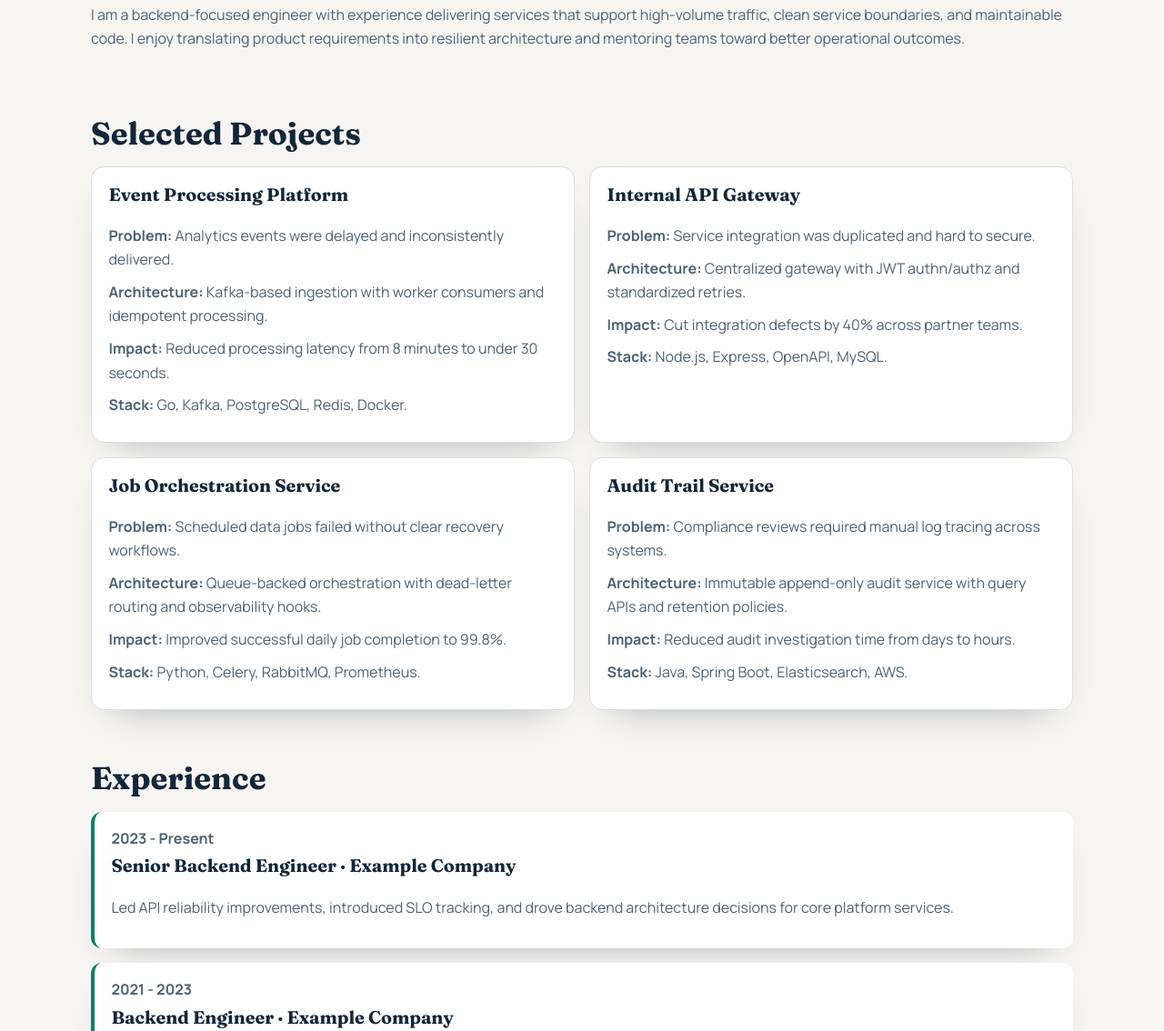
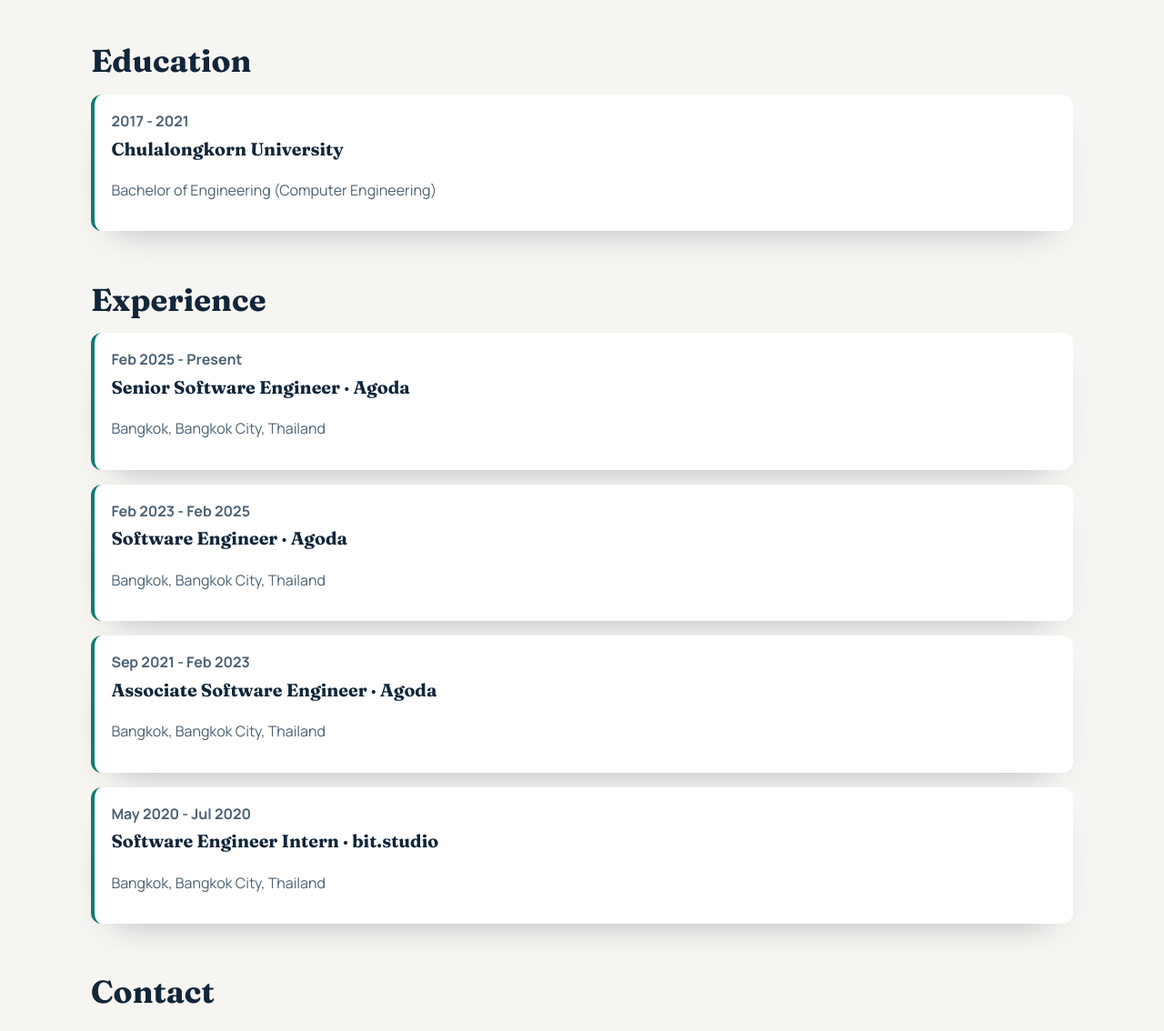
Before and after one commit to ttkuea/ttkuea.github.io, a plain HTML site: page index.html in a window 1280 px wide. Shown: the part 697-1831 px from the top of the page at 91% size. Drawn offline with Linux system fonts and the light colour scheme.

Commit message:
Update resume page with real profile, education, and headshot

```diff
--- a/index.html
+++ b/index.html
@@ -3,10 +3,10 @@
   <head>
     <meta charset="UTF-8" />
     <meta name="viewport" content="width=device-width, initial-scale=1.0" />
-    <title>Your Name | Backend Software Engineer</title>
+    <title>Kueakun Liwcharoenchai | Senior Software Engineer</title>
     <meta
       name="description"
-      content="Backend Software Engineer portfolio with selected projects, experience highlights, and direct contact details."
+      content="Senior Software Engineer portfolio with experience highlights, education, and direct contact details."
     />
     <link rel="preconnect" href="https://fonts.googleapis.com" />
     <link rel="preconnect" href="https://fonts.gstatic.com" crossorigin />
@@ -20,10 +20,12 @@
     <a class="skip-link" href="#main-content">Skip to content</a>
     <header class="site-header">
       <nav class="nav shell">
-        <a class="brand" href="#" aria-label="Homepage">Your Name</a>
+        <a class="brand" href="#" aria-label="Homepage"
+          >Kueakun Liwcharoenchai</a
+        >
         <ul class="nav-links">
           <li><a href="#about">About</a></li>
-          <li><a href="#projects">Projects</a></li>
+          <li><a href="#education">Education</a></li>
           <li><a href="#experience">Experience</a></li>
           <li><a href="#contact">Contact</a></li>
         </ul>
@@ -33,23 +35,23 @@
     <main id="main-content">
       <section class="hero shell reveal">
         <div class="hero-copy">
-          <p class="eyebrow">Backend Software Engineer</p>
-          <h1>Building reliable APIs and systems that teams trust.</h1>
+          <p class="eyebrow">Kueakun Liwcharoenchai</p>
+          <h1>Senior Software Engineer</h1>
           <p>
             I design, ship, and scale backend platforms focused on performance,
             stability, and measurable product impact.
           </p>
           <div class="cta-row">
-            <a class="btn btn-primary" href="mailto:you@example.com"
+            <a class="btn btn-primary" href="mailto:kueakun.liwc@gmail.com"
               >Contact Me</a
             >
-            <a class="btn btn-secondary" href="#projects">View Projects</a>
+            <a class="btn btn-secondary" href="#education">View Education</a>
           </div>
         </div>
         <figure class="hero-photo">
           <img
-            src="./assets/headshot-placeholder.svg"
-            alt="Placeholder professional headshot"
+            src="./assets/pic.jpeg"
+            alt="Kueakun Liwcharoenchai professional headshot"
           />
         </figure>
       </section>
@@ -65,75 +67,13 @@
         </p>
       </section>
 
-      <section id="projects" class="shell section reveal">
-        <h2>Selected Projects</h2>
-        <div class="project-grid">
-          <article class="card">
-            <h3>Event Processing Platform</h3>
-            <p>
-              <strong>Problem:</strong> Analytics events were delayed and
-              inconsistently delivered.
-            </p>
-            <p>
-              <strong>Architecture:</strong> Kafka-based ingestion with worker
-              consumers and idempotent processing.
-            </p>
-            <p>
-              <strong>Impact:</strong> Reduced processing latency from 8 minutes
-              to under 30 seconds.
-            </p>
-            <p><strong>Stack:</strong> Go, Kafka, PostgreSQL, Redis, Docker.</p>
-          </article>
-
-          <article class="card">
-            <h3>Internal API Gateway</h3>
-            <p>
-              <strong>Problem:</strong> Service integration was duplicated and
-              hard to secure.
-            </p>
-            <p>
-              <strong>Architecture:</strong> Centralized gateway with JWT
-              authn/authz and standardized retries.
-            </p>
-            <p>
-              <strong>Impact:</strong> Cut integration defects by 40% across
-              partner teams.
-            </p>
-            <p><strong>Stack:</strong> Node.js, Express, OpenAPI, MySQL.</p>
-          </article>
-
-          <article class="card">
-            <h3>Job Orchestration Service</h3>
-            <p>
-              <strong>Problem:</strong> Scheduled data jobs failed without clear
-              recovery workflows.
-            </p>
-            <p>
-              <strong>Architecture:</strong> Queue-backed orchestration with
-              dead-letter routing and observability hooks.
-            </p>
-            <p>
-              <strong>Impact:</strong> Improved successful daily job completion
-              to 99.8%.
-            </p>
-            <p><strong>Stack:</strong> Python, Celery, RabbitMQ, Prometheus.</p>
-          </article>
-
-          <article class="card">
-            <h3>Audit Trail Service</h3>
-            <p>
-              <strong>Problem:</strong> Compliance reviews required manual log
-              tracing across systems.
-            </p>
-            <p>
-              <strong>Architecture:</strong> Immutable append-only audit service
-              with query APIs and retention policies.
-            </p>
-            <p>
-              <strong>Impact:</strong> Reduced audit investigation time from
-              days to hours.
-            </p>
-            <p><strong>Stack:</strong> Java, Spring Boot, Elasticsearch, AWS.</p>
+      <section id="education" class="shell section reveal">
+        <h2>Education</h2>
+        <div class="timeline">
+          <article class="timeline-item">
+            <p class="timeline-date">2017 - 2021</p>
+            <h3>Chulalongkorn University</h3>
+            <p>Bachelor of Engineering (Computer Engineering)</p>
           </article>
         </div>
       </section>
@@ -142,28 +82,24 @@
         <h2>Experience</h2>
         <div class="timeline">
           <article class="timeline-item">
-            <p class="timeline-date">2023 - Present</p>
-            <h3>Senior Backend Engineer · Example Company</h3>
-            <p>
-              Led API reliability improvements, introduced SLO tracking, and
-              drove backend architecture decisions for core platform services.
-            </p>
+            <p class="timeline-date">Feb 2025 - Present</p>
+            <h3>Senior Software Engineer · Agoda</h3>
+            <p>Bangkok, Bangkok City, Thailand</p>
           </article>
           <article class="timeline-item">
-            <p class="timeline-date">2021 - 2023</p>
-            <h3>Backend Engineer · Example Company</h3>
-            <p>
-              Built internal services and data pipelines to support product
-              growth and cross-team integration.
-            </p>
+            <p class="timeline-date">Feb 2023 - Feb 2025</p>
+            <h3>Software Engineer · Agoda</h3>
+            <p>Bangkok, Bangkok City, Thailand</p>
           </article>
           <article class="timeline-item">
-            <p class="timeline-date">2019 - 2021</p>
-            <h3>Software Engineer · Example Company</h3>
-            <p>
-              Developed APIs and automation tools with focus on code quality,
-              test coverage, and operational consistency.
-            </p>
+            <p class="timeline-date">Sep 2021 - Feb 2023</p>
+            <h3>Associate Software Engineer · Agoda</h3>
+            <p>Bangkok, Bangkok City, Thailand</p>
+          </article>
+          <article class="timeline-item">
+            <p class="timeline-date">May 2020 - Jul 2020</p>
+            <h3>Software Engineer Intern · bit.studio</h3>
+            <p>Bangkok, Bangkok City, Thailand</p>
           </article>
         </div>
       </section>
@@ -175,12 +111,12 @@
           outreach.
         </p>
         <div class="contact-links">
-          <a class="btn btn-primary" href="mailto:you@example.com"
-            >you@example.com</a
+          <a class="btn btn-primary" href="mailto:kueakun.liwc@gmail.com"
+            >kueakun.liwc@gmail.com</a
           >
           <a
             class="btn btn-secondary"
-            href="https://www.linkedin.com/in/your-handle/"
+            href="https://www.linkedin.com/in/kueakun-liwcharoenchai/"
             target="_blank"
             rel="noreferrer"
             >LinkedIn</a
@@ -190,7 +126,10 @@
     </main>
 
     <footer class="shell site-footer">
-      <p><span id="current-year"></span> Your Name. All rights reserved.</p>
+      <p>
+        <span id="current-year"></span> Kueakun Liwcharoenchai. All rights
+        reserved.
+      </p>
     </footer>
     <script src="./script.js"></script>
   </body>
```
Also changed, not shown: assets/pic.jpeg (added), 1 other file.
